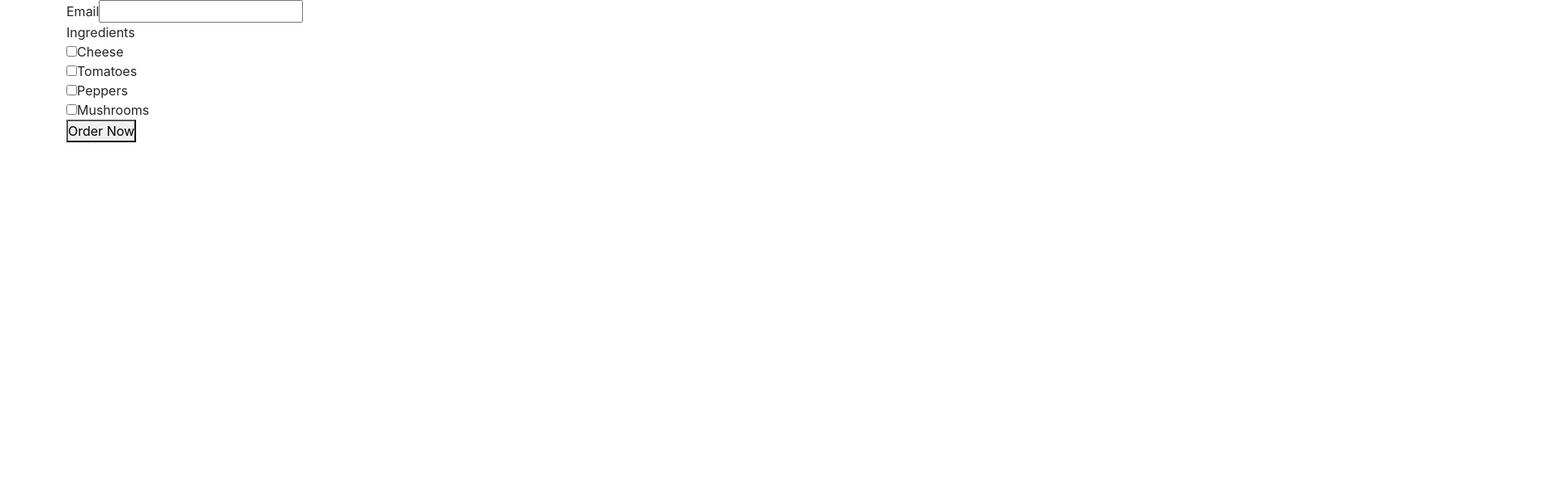
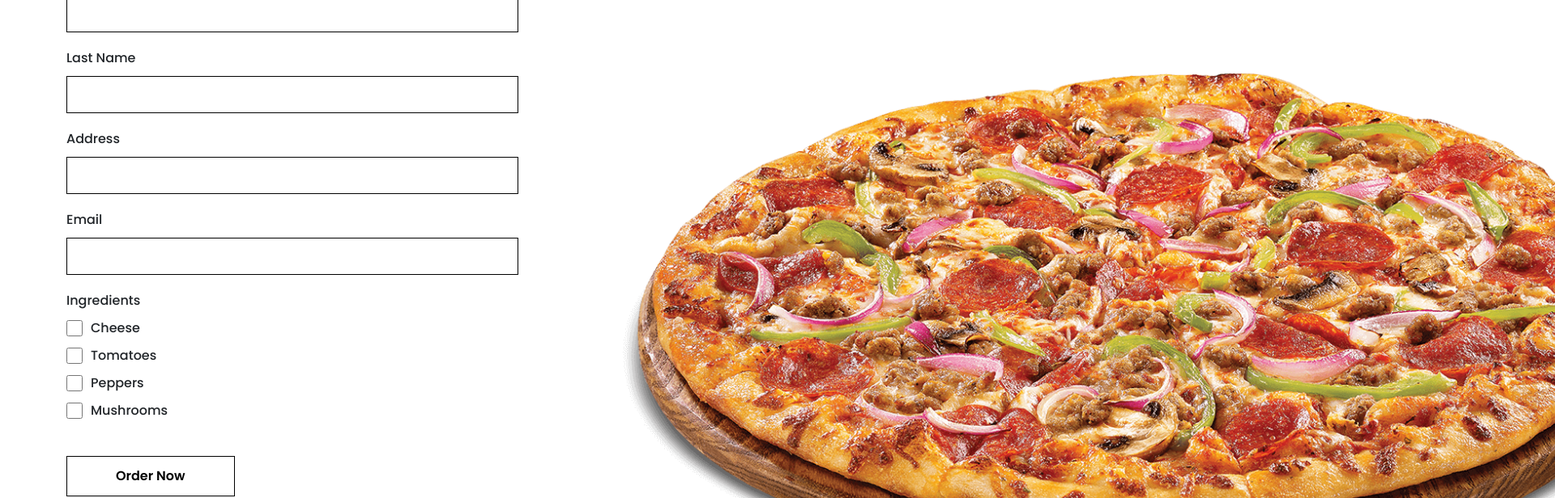
Before and after one commit to akabikas/pizza-react-app-v3, a React (Create React App) app: page / in a window 1280 px wide. Shown: the part 240-856 px from the top of the page at 81% size, 1920 px wide, since content can reach past the window. Before the commit the page ends 800 px from the top, so only its background shows below. Built offline with nearby package versions, Linux system fonts and the light colour scheme.

Commit message:
Font family installed and basic styling for Order Page Done

```diff
--- a/src/assets/css/OrderPage.css
+++ b/src/assets/css/OrderPage.css
@@ -1,9 +1,68 @@
+@import url('https://fonts.googleapis.com/css2?family=Poppins:wght@300;400;500;600;700&display=swap');
+
 *{
     padding: 0;
     margin: 0;
+    font-family: 'Poppins', sans-serif;
 }
-
+body{
+    overflow: hidden;
+}
 .order-page{
     padding-top: 100px;
     padding-bottom: 100px;
 }
+.order-page h1{
+    font-size: 42px;
+    font-weight: 700;
+    margin-bottom: 50px;
+}
+
+.order-page fieldset{
+    display: flex;
+    align-items: center;
+    margin-bottom: 20px;
+    font-weight: 500;
+
+}
+.order-page fieldset input{
+    width: 100%;
+    margin-top: 10px;
+    border: 1px solid black;
+    padding: 10px;
+    outline: 0px;
+}
+.order-page fieldset input.checkbox{
+    height: 20px;
+    width: 20px;
+    margin-top: 0;
+    margin-right: 10px;
+}
+.order-page fieldset label.ingredients .list{
+    display: flex;
+    align-items: center;
+    margin-top: 10px;
+}
+.order-page fieldset label{
+    width: 100%;
+}
+.OrderNowButton{
+    padding: 12px 60px;
+    border: 1px solid black;
+    background-color: white;
+    color: black;
+    font-weight: 600;
+}
+.OrderNowButton:hover{
+    border: 0px;
+    background-color: black;
+    color: white;
+}
+.pizza-image{
+    position: absolute;
+    right: -10%;
+    bottom: -20%;
+}
+.pizza-image img{
+    max-width: 200%;
+}
--- a/src/views/OrderPage.js
+++ b/src/views/OrderPage.js
@@ -1,6 +1,6 @@
 import React, { useState } from 'react';
 import "../assets/css/OrderPage.css";
-
+import logo from '../assets/img/pizza.png';
 function Form() {
   const [firstName, setFirstName] = useState('');
   const [lastName, setLastName] = useState('');
@@ -30,46 +30,62 @@ function Form() {
     <>
       <div className='container order-page'>
         <h1>Order Page</h1>
+        <div className='order-form col-6'>
+
+
           <form onSubmit={handleSubmit}>
+            <fieldset>
               <label>
                 First Name
                 <input type="text" value={firstName} onChange={e => setFirstName(e.target.value)} />
               </label>
-          <br />
+            </fieldset>
+            <fieldset>
               <label>
                 Last Name
                 <input type="text" value={lastName} onChange={e => setLastName(e.target.value)} />
               </label>
-          <br />
+            </fieldset>
+            <fieldset>
               <label>
                 Address
                 <input type="text" value={address} onChange={e => setAddress(e.target.value)} />
               </label>
-          <br />
+            </fieldset>
+            <fieldset>
               <label>
                 Email
                 <input type="email" value={email} onChange={e => setEmail(e.target.value)} />
               </label>
+            </fieldset>
+            <fieldset>
+              <label className='ingredients'>
+                Ingredients
+                <div className='list'>
+                  <input className='checkbox' type="checkbox" value="Cheese" checked={ingredients.includes('Cheese')} onChange={handleCheckboxChange} />
+                  <span>Cheese</span>
+                </div>
+                <div className='list'>
+                  <input className='checkbox' type="checkbox" value="Tomatoes" checked={ingredients.includes('Tomatoes')} onChange={handleCheckboxChange} />
+                  <span>Tomatoes</span>
+                </div>
+                <div className='list'>
+                  <input className='checkbox' type="checkbox" value="Peppers" checked={ingredients.includes('Peppers')} onChange={handleCheckboxChange} />
+                  <span>Peppers</span>
+                </div>
+                <div className='list'>
+                  <input className='checkbox' type="checkbox" value="Mushrooms" checked={ingredients.includes('Mushrooms')} onChange={handleCheckboxChange} />
+                  <span>Mushrooms</span>
+                </div>
+              </label>
+            </fieldset>
             <br />
-          <label>
-            Ingredients
-            <br />
-            <input type="checkbox" value="Cheese" checked={ingredients.includes('Cheese')} onChange={handleCheckboxChange} />
-            <span>Cheese</span>
-            <br />
-            <input type="checkbox" value="Tomatoes" checked={ingredients.includes('Tomatoes')} onChange={handleCheckboxChange} />
-            <span>Tomatoes</span>
-            <br />
-            <input type="checkbox" value="Peppers" checked={ingredients.includes('Peppers')} onChange={handleCheckboxChange} />
-            <span>Peppers</span>
-            <br />
-            <input type="checkbox" value="Mush
-        rooms" checked={ingredients.includes('Mushrooms')} onChange={handleCheckboxChange} />
-            <span>Mushrooms</span>
-          </label>
-          <br />
-          <button type="submit">Order Now</button>
+            <button type="submit" className='OrderNowButton'>Order Now</button>
           </form>
+        </div>
+        <div className='pizza-image col-6'>
+          <img src={logo} ></img>
+        </div>
       </div>
     </>
   );
```
Also changed, not shown: src/assets/img/pizza.png (added). Lines whose indentation alone changed are shown as unchanged.
